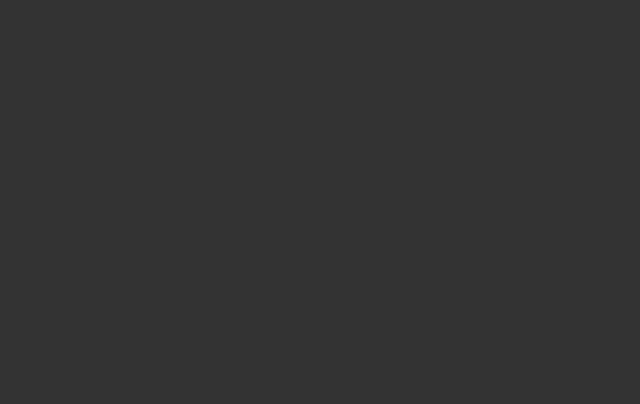
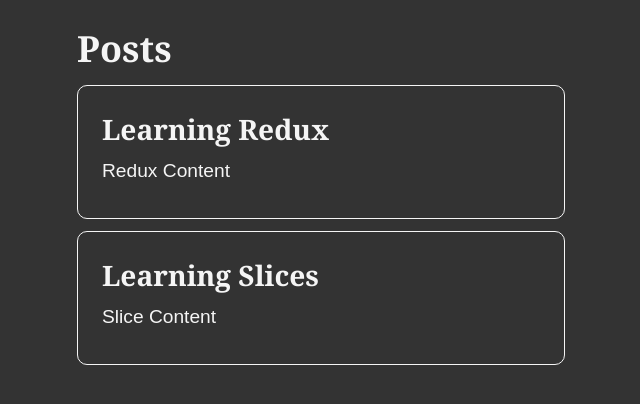
Before and after one commit to shycoder-06/Redux-Bulletin-Board, a React (Create React App) app: page / in a window 1280 px wide. Shown: the top 404 px of the page, without its empty margins (313-953 px from the left). Built offline with nearby package versions, Linux system fonts and the light colour scheme.

Commit message:
Component  "PostsList' placed in App

```diff
--- a/src/App.js
+++ b/src/App.js
@@ -1,7 +1,11 @@
 import PostsList from "./features/posts/PostsList";
 
 function App() {
-	return <main className="App"></main>;
+	return (
+		<main className="App">
+			<PostsList />
+		</main>
+	);
 }
 
 export default App;
```
